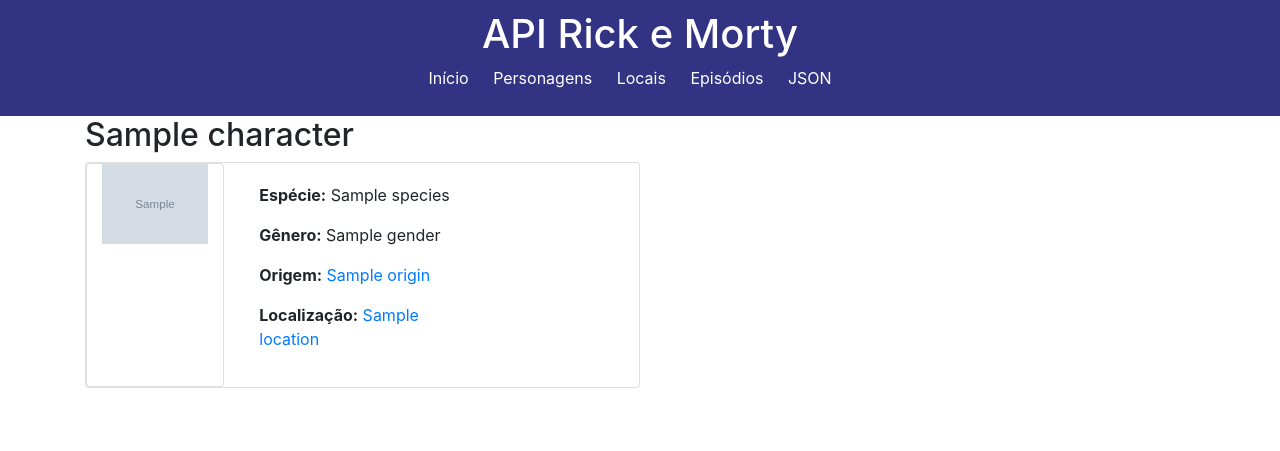
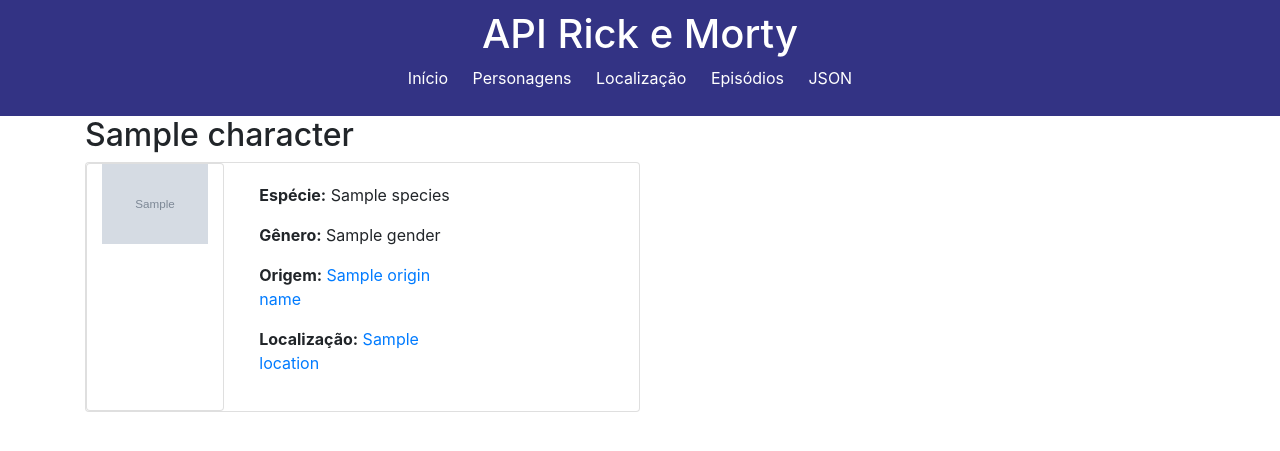
Before and after one commit to Dricalucia/desafioAPI-grace-hopper, a Flask app: template templates/profile.html in a window 1280 px wide. Shown: the top 451 px of the page. Run offline with Flask 3, Linux system fonts and the light colour scheme; the template is opened without the code that fills it: most values are stand-ins (such as "Sample title", 1, 10 or a date in 2020); grey boxes marked "Sample" are stand-in pictures; some libraries are stand-ins or nearby versions.

Commit message:
correcao profile personagem - exibicao origem

```diff
--- a/app.py
+++ b/app.py
@@ -18,22 +18,26 @@ def get_list_characters_page():
 
 @app.route("/profile/<id>")
 def get_profile(id):
-    url = f"https://rickandmortyapi.com/api/character/" + str(id)
+    url = "https://rickandmortyapi.com/api/character/" + id
     response = urllib.request.urlopen(url)
     data = response.read()
     profile = json.loads(data)
 
+    origin_name = "Unknown"
     origin_url = profile["origin"]["url"]
-    origin_response = urllib.request.urlopen(origin_url)
-    origin_data = origin_response.read()
-    origin = json.loads(origin_data)
+    if origin_url != "":
+        origin_response = urllib.request.urlopen(origin_url)
+        origin_data = origin_response.read()
+        origin = json.loads(origin_data)
+        origin_name = origin["name"]
+        origin_url = origin["url"]
 
     location_url = profile["location"]["url"]
     location_response = urllib.request.urlopen(location_url)
     location_data = location_response.read()
     location = json.loads(location_data)
 
-    return render_template("profile.html", character=profile, origin=origin, location=location)
+    return render_template("profile.html", character=profile, origin_name=origin_name, origin_url=origin_url, location=location)
 
 @app.route("/lista")
 def get_list_characters():
--- a/templates/episode.html
+++ b/templates/episode.html
@@ -1,4 +1,5 @@
 {% extends "layout.html" %}
+
 {% block content %}
 <div class="row">
   <div class="col">
--- a/templates/layout.html
+++ b/templates/layout.html
@@ -25,7 +25,7 @@
         <ul>
             <li><a href="/">Início</a></li>
             <li><a href="/characters">Personagens</a></li>
-            <li><a href="/locations">Locais</a></li>
+            <li><a href="/locations">Localização</a></li>
             <li><a href="/episodes">Episódios</a></li>
             <li><a href="/lista">JSON</a></li>
         </ul>
--- a/templates/profile.html
+++ b/templates/profile.html
@@ -16,7 +16,11 @@
                     <div class="card-body">
                         <p><strong>Espécie:</strong> {{ character.species }}</p>
                         <p><strong>Gênero:</strong> {{ character.gender }}</p>
-                        <p><strong>Origem:</strong> <a href="/location/{{ character.origin.url.split('/')[-1] }}">{{ character.origin.name }}</a></p>
+                        {% if origin_name != "Unknown" %}
+                            <p><strong>Origem:</strong> <a href="/location/{{ origin_url.split('/')[-1] }}">{{ origin_name }}</a></p>
+                        {% else %}
+                            <p><strong>Origem:</strong> {{ character.origin.name }}</p>
+                        {% endif %}
                         <p><strong>Localização:</strong> <a href="/location/{{ character.location.url.split('/')[-1] }}">{{ character.location.name }}</a></p>
                     </div>
                 </div>
```
